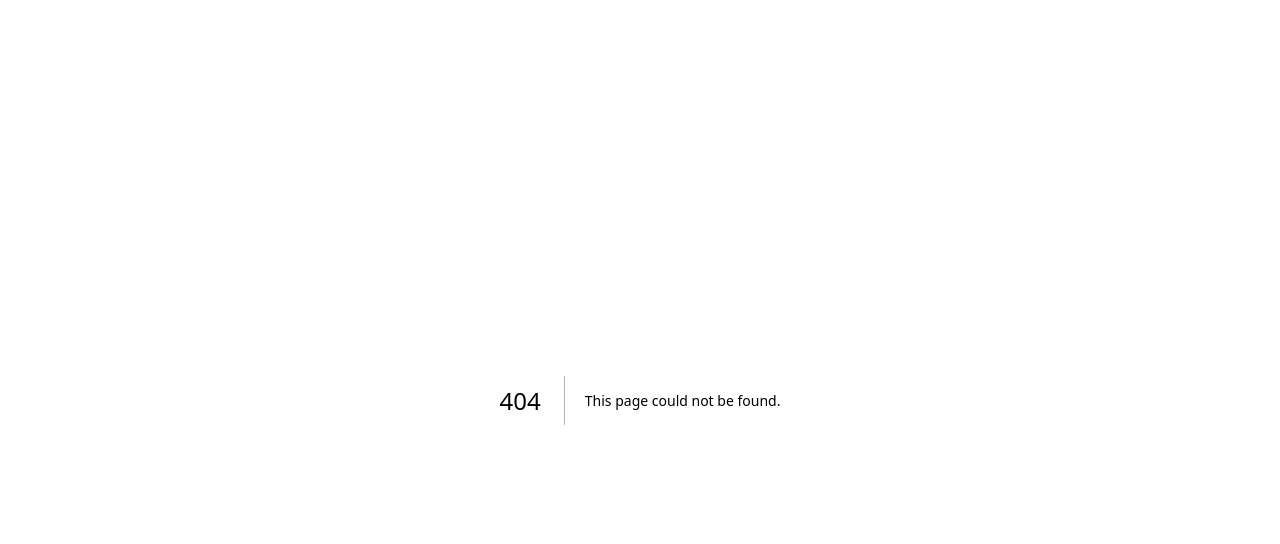
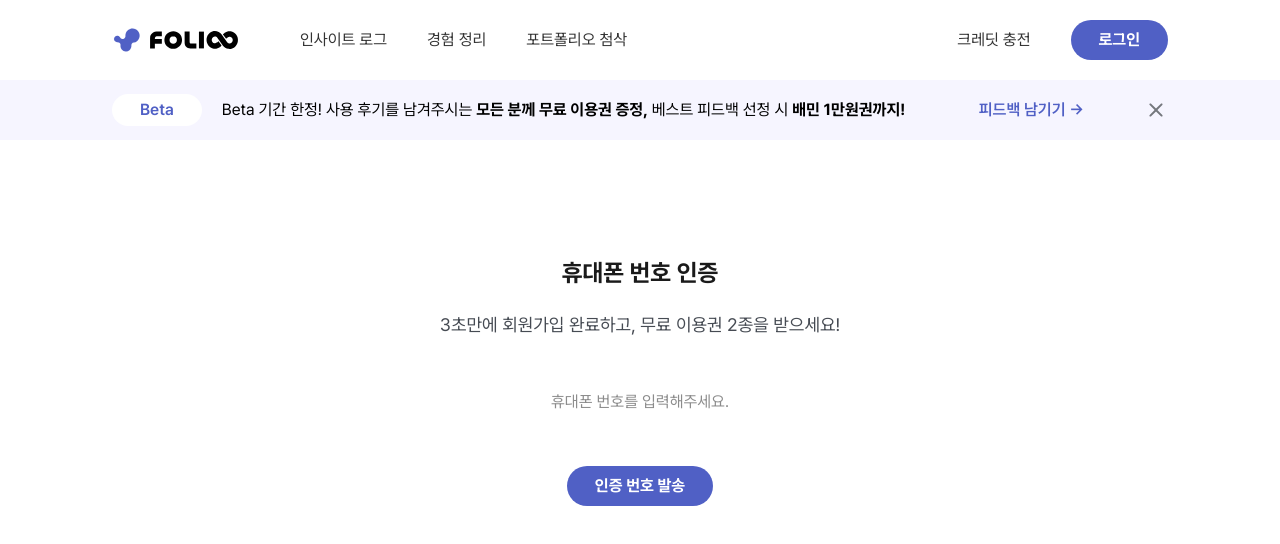
Before and after one commit to Teamie71/folioo-front, a Next.js app: page /verify in a window 1280 px wide. Before the commit this address had no page. Shown: the top 544 px of the page. Built offline with nearby package versions, Linux system fonts and the light colour scheme.

Commit message:
✨ Feat: 휴대폰 인증 페이지 - 초기 화면 구현

```diff
--- /dev/null
+++ b/src/app/(main)/verify/page.tsx
@@ -0,0 +1,49 @@
+'use client';
+
+import { useState } from 'react';
+import { CommonButton } from '@/components/CommonButton';
+import InputArea from '@/components/InputArea';
+
+export default function VerifyPage() {
+  const [phoneNumber, setPhoneNumber] = useState('');
+
+  const handleSendVerification = () => {
+    // TODO: 인증 번호 발송 API 연동
+    console.log('인증 번호 발송:', phoneNumber);
+  };
+
+  return (
+    <div className='flex min-h-[60vh] flex-col items-center justify-center bg-white px-[1.5rem] py-[3rem]'>
+      <div className='flex flex-col gap-[2.5rem]'>
+        <div className='flex flex-col gap-[1.25rem] text-center'>
+          <h1 className='text-[1.5rem] font-bold text-[#1A1A1A]'>
+            휴대폰 번호 인증
+          </h1>
+          <p className='text-[1.125rem] text-[#464B53]'>
+            3초만에 회원가입 완료하고, 무료 이용권 2종을 받으세요!
+          </p>
+        </div>
+
+        <div className='flex flex-col items-center gap-[2.5rem]'>
+          <InputArea
+            type='tel'
+            placeholder='휴대폰 번호를 입력해주세요.'
+            value={phoneNumber}
+            onChange={(e) => setPhoneNumber(e.target.value)}
+            variant='default'
+            className='text-center'
+          />
+          <CommonButton
+            variantType='Execute'
+            px='1.75rem'
+            py='0.5rem'
+            className='rounded-[6.25rem]'
+            onClick={handleSendVerification}
+          >
+            인증 번호 발송
+          </CommonButton>
+        </div>
+      </div>
+    </div>
+  );
+}
```
